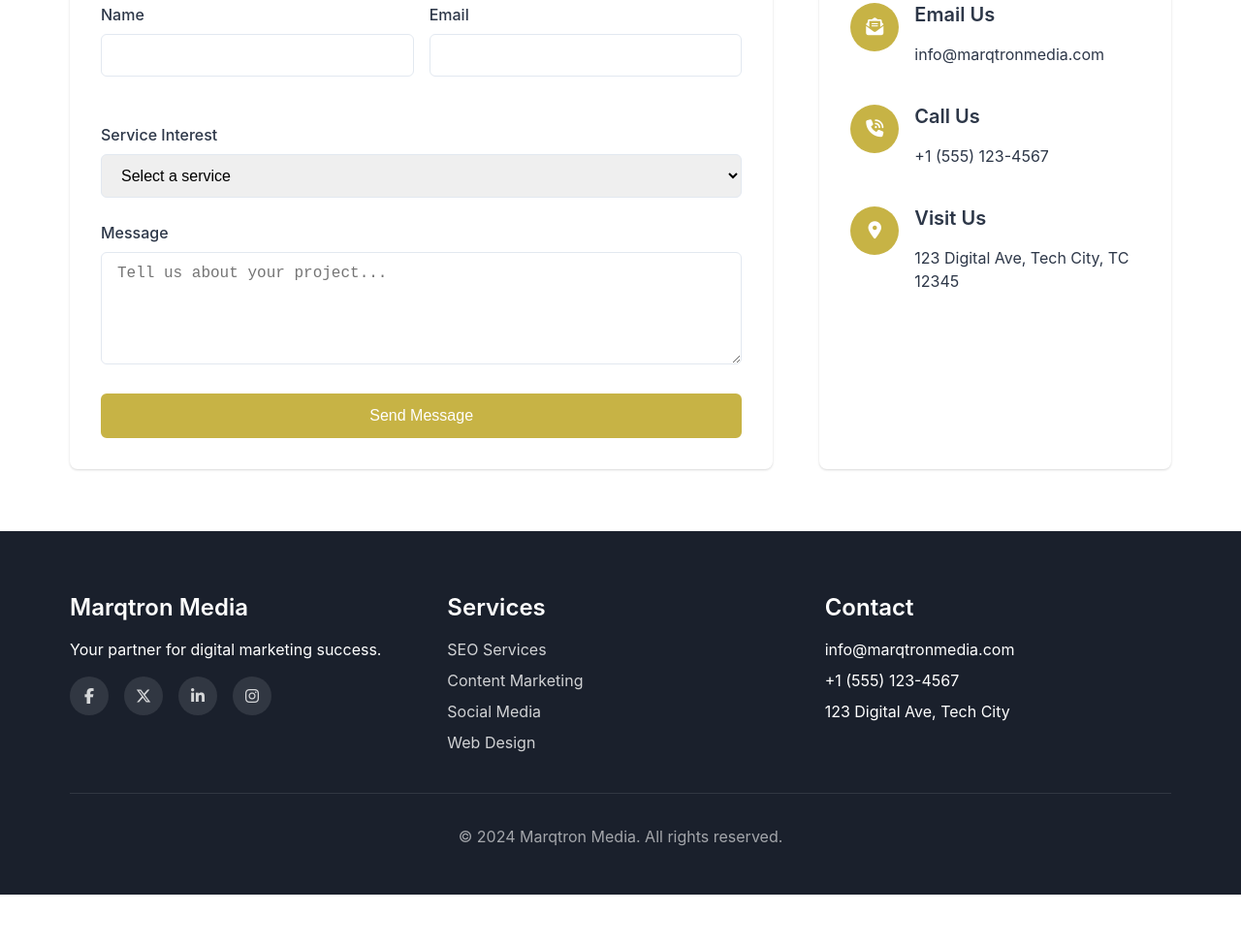
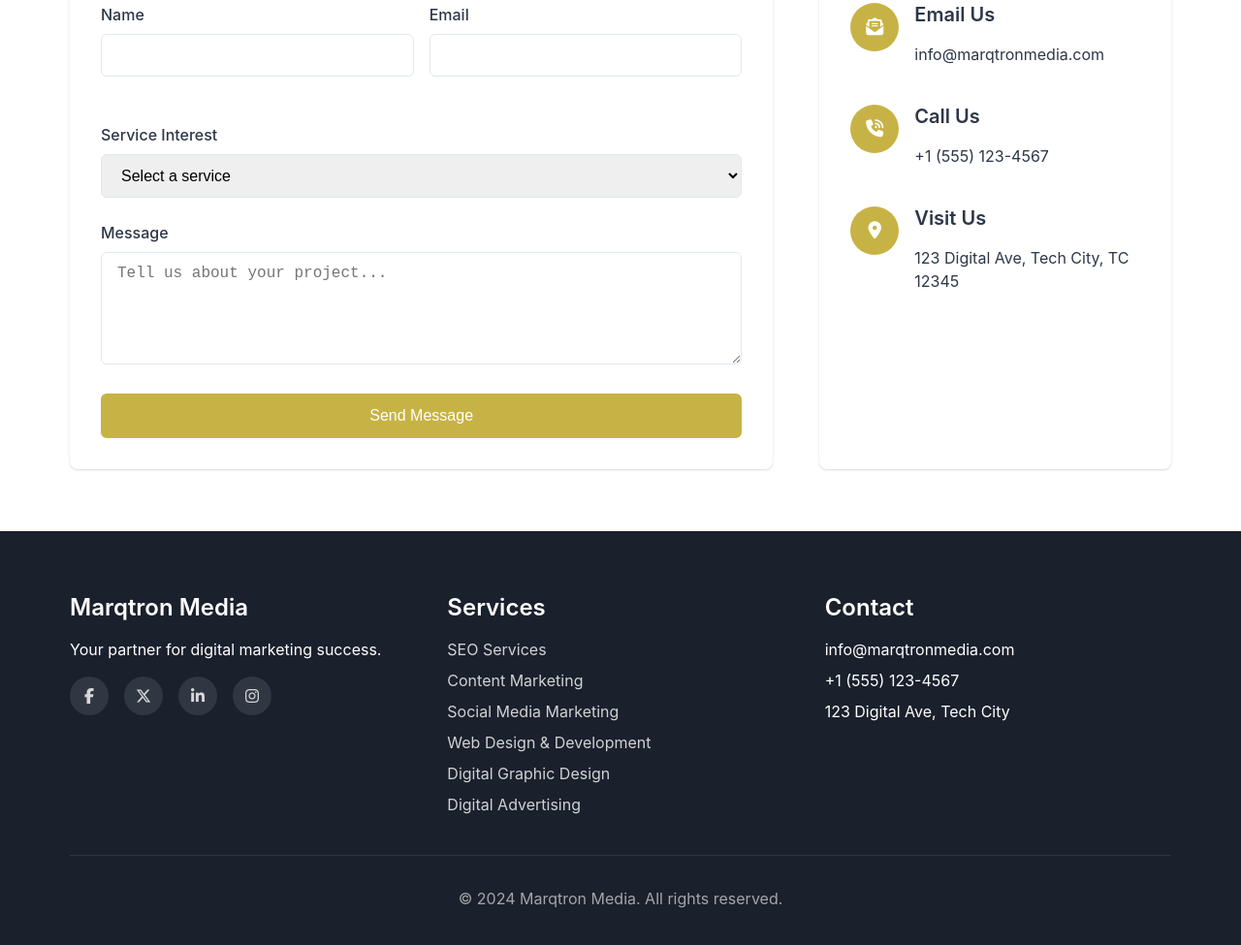
Before and after one commit to DevBw/marqtron-media, a plain HTML site: page index.html in a window 1280 px wide. Shown: the part 2504-3479 px from the top of the page at 97% size. Before the commit the page ends 3427 px from the top, so only its background shows below. Drawn offline with Linux system fonts and the light colour scheme.

Commit message:
Add all 6 services to footer for consistency

```diff
--- a/index.html
+++ b/index.html
@@ -272,8 +272,10 @@
                     <ul>
                         <li><a href="#services">SEO Services</a></li>
                         <li><a href="#services">Content Marketing</a></li>
-                        <li><a href="#services">Social Media</a></li>
-                        <li><a href="#services">Web Design</a></li>
+                        <li><a href="#services">Social Media Marketing</a></li>
+                        <li><a href="#services">Web Design & Development</a></li>
+                        <li><a href="#services">Digital Graphic Design</a></li>
+                        <li><a href="#services">Digital Advertising</a></li>
                     </ul>
                 </div>
 
```
